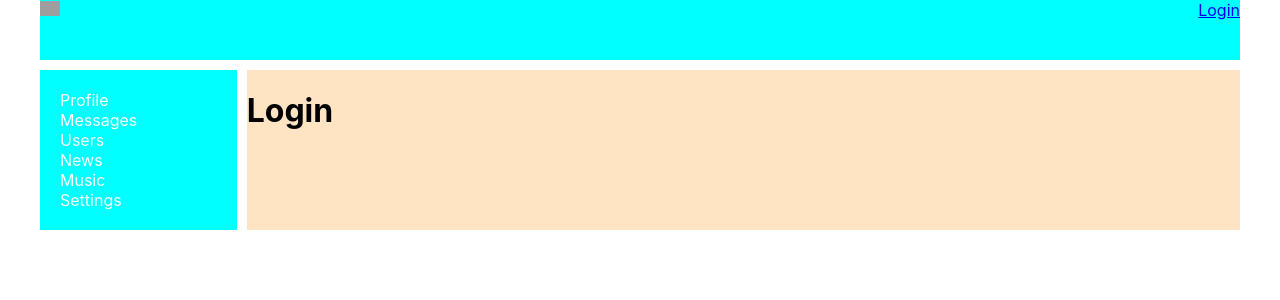
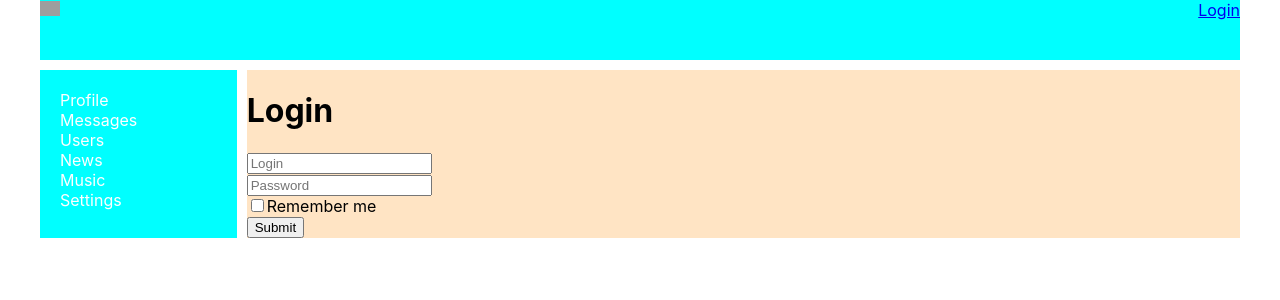
Before and after one commit to DoWhatYouL0ve/SocialNetwork, a React (Create React App) app: page /login in a window 1280 px wide. Shown: the top 300 px of the page. Built offline with nearby package versions, Linux system fonts and the light colour scheme; no server answers; grey boxes are pictures that could not be loaded.

Commit message:
start using redux-form for login page

```diff
--- a/package.json
+++ b/package.json
@@ -14,6 +14,7 @@
     "@types/react-redux": "^7.1.16",
     "@types/react-router-dom": "^5.1.7",
     "@types/redux": "^3.6.0",
+    "@types/redux-form": "^8.3.2",
     "axios": "^0.21.1",
     "gh-pages": "^3.1.0",
     "react": "^17.0.1",
@@ -22,6 +23,7 @@
     "react-router-dom": "^5.2.0",
     "react-scripts": "4.0.1",
     "redux": "^4.0.5",
+    "redux-form": "^8.3.7",
     "redux-thunk": "^2.3.0",
     "typescript": "^4.0.3",
     "web-vitals": "^0.2.4"
--- a/src/Redax/redux-store.tsx
+++ b/src/Redax/redux-store.tsx
@@ -4,7 +4,8 @@
 import {sidebarReducer} from "./sidebar-reducer";
 import {usersReducer} from "./users-reducer";
 import {authReducer} from "./auth-reducer";
-import thunkMiddleware from 'redux-thunk'
+import thunkMiddleware from 'redux-thunk';
+import {reducer as formReducer} from 'redux-form'
 
 let rootReducer = combineReducers({
     // the same as: profileReducer: profileReducer if you see only profileReducer in object
@@ -12,7 +13,8 @@
     messagesPage: messagesReducer,
     sidebar: sidebarReducer,
     usersPage: usersReducer,
-    auth: authReducer
+    auth: authReducer,
+    form: formReducer
 })
 
 export type AppStateType = ReturnType<typeof rootReducer>
--- a/src/components/Login/Login.tsx
+++ b/src/components/Login/Login.tsx
@@ -1,7 +1,35 @@
-import React from "react";
+import React, {FC} from "react";
+import {Field, InjectedFormProps, reduxForm} from "redux-form";
+
+type FormLoginDataType = {
+    login: string,
+    password: string,
+    rememberMe: boolean
+}
+
+export const LoginForm: FC<InjectedFormProps<FormLoginDataType>> = (props) => {
+    return (
+        <form onSubmit={props.handleSubmit}>
+        <div><Field placeholder={'Login'} name={'login'} component={'input'}/></div>
+        <div><Field placeholder={'Password'} name={'password'} component={'input'}/></div>
+        <div><Field type={'checkbox'} name={'rememberMe'} component={'input'}/>Remember me</div>
+        <div>
+            <button>Submit</button>
+        </div>
+    </form>
+    )
+}
+
+export const LoginReduxForm = reduxForm<FormLoginDataType>( {
+    form: 'login'
+})(LoginForm)
 
 export const Login = () => {
+    const onSubmit = (formData: FormLoginDataType) => {
+        console.log(formData)
+    }
     return <div>
         <h1>Login</h1>
+        <LoginReduxForm onSubmit={onSubmit}/>
     </div>
 }
```
Also changed, not shown: 2 other files (tests, documents, lock files or other folders).
